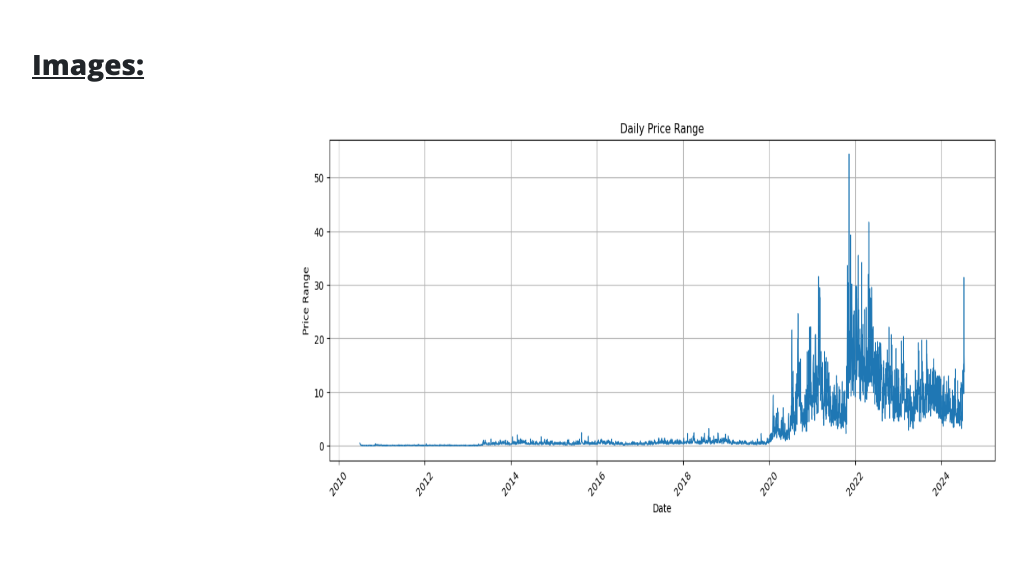
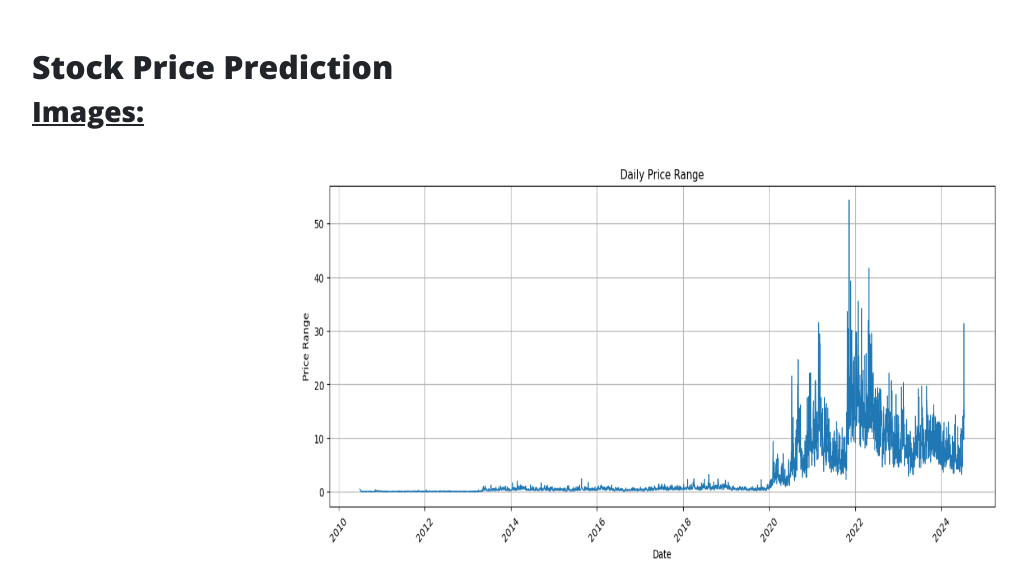
Before and after one commit to Shubham12970/Blog_Website, a Flask app: page /my-projects/resume in a window 1280 px wide. Shown: the part 636-1201 px from the top of the page, without its empty margins (86-1113 px from the left). Run offline with Flask 3, Linux system fonts and the light colour scheme; some libraries are stand-ins or nearby versions.

Commit message:
Initial Commit4

```diff
--- a/templates/projects_resume.html
+++ b/templates/projects_resume.html
@@ -18,7 +18,7 @@
 <div class="container px-4 px-lg-5">
       <!-- Project -->
       <div class="post-preview">
-          <h2 class="post-title">  </h2>
+          <h2 class="post-title">Stock Price Prediction </h2>
         <h3 class="post-subtitle"> <u>Images:</u> </h3>
           <br>
           <div class="row justify-content-center">
```
